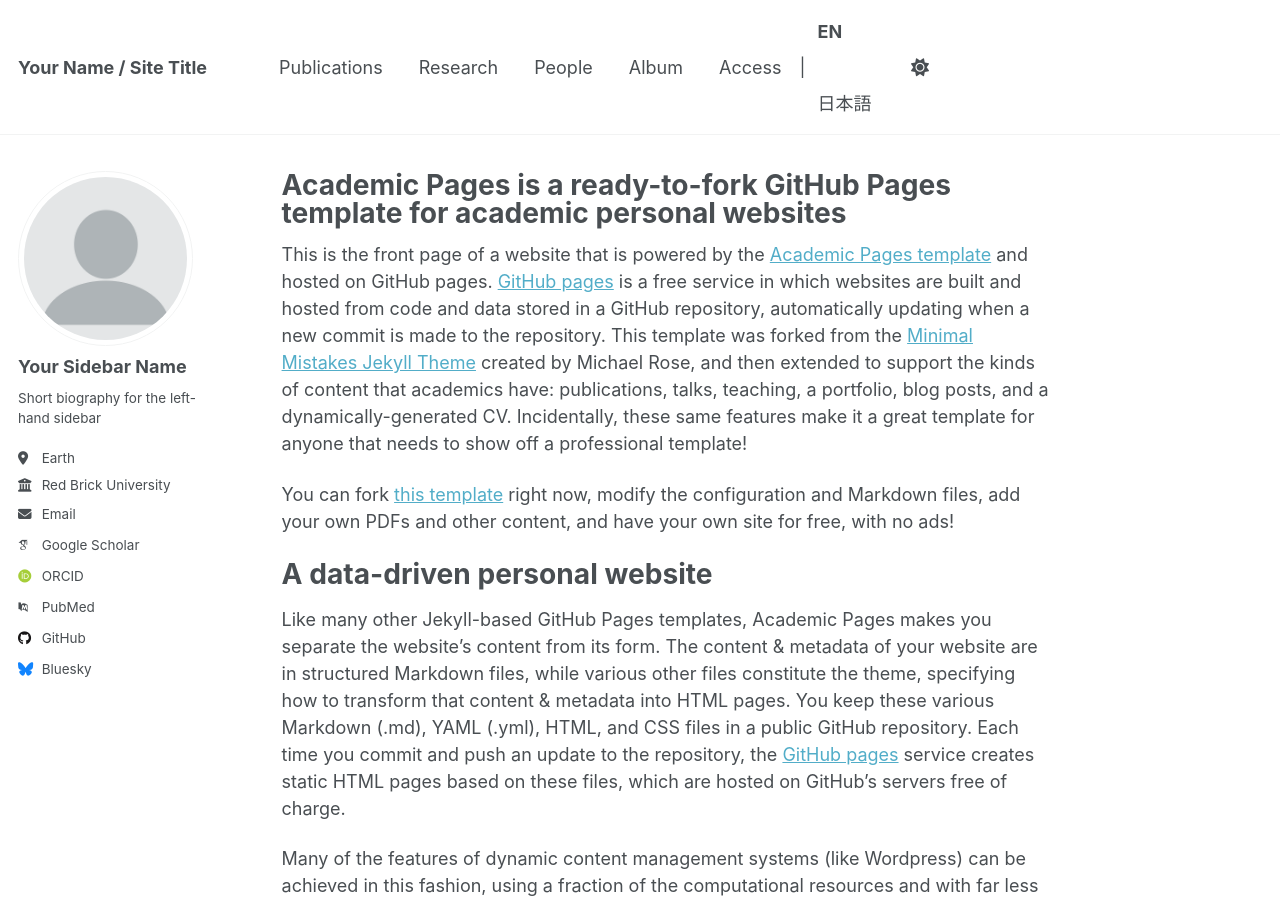
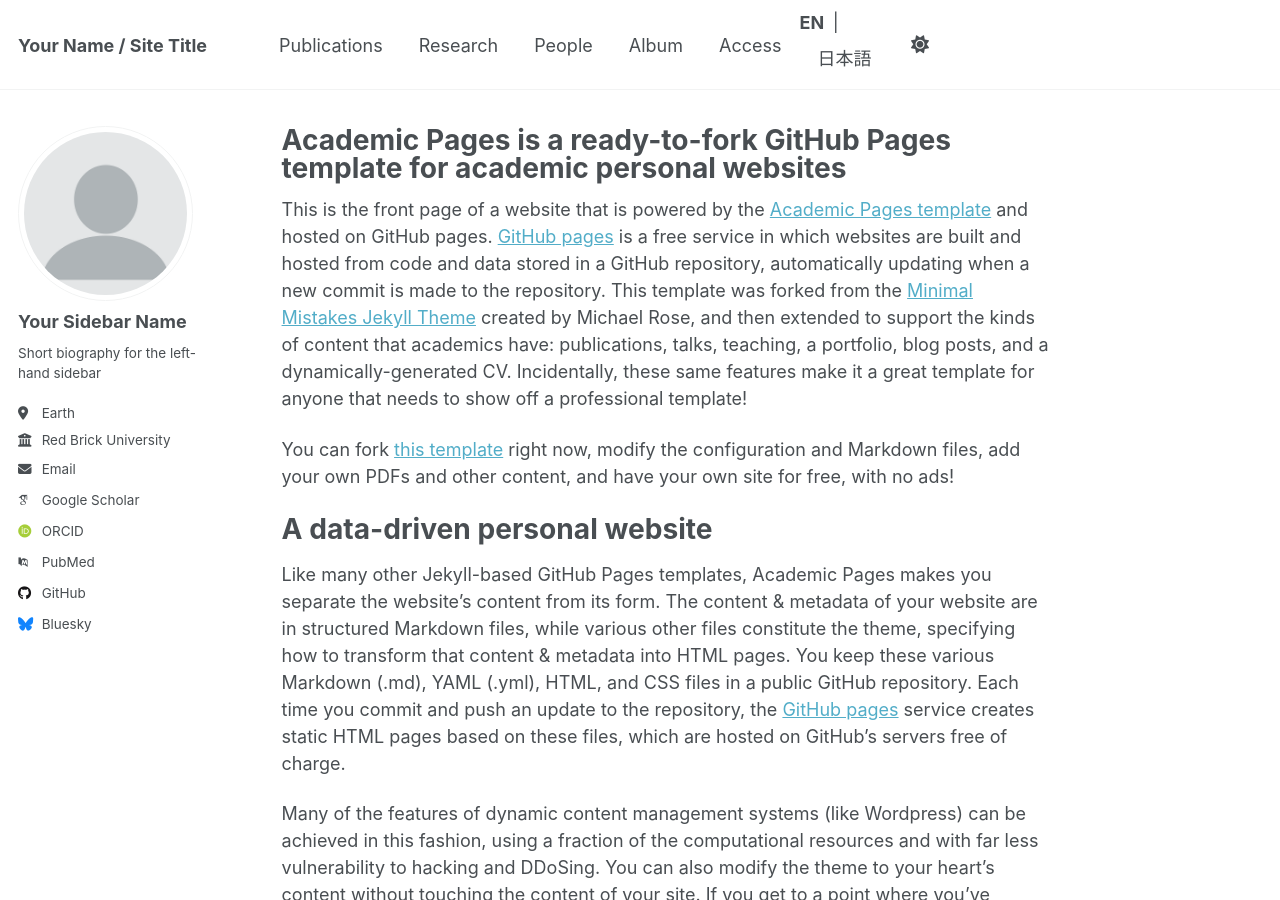
Before and after one commit to GDAC-Lab/gdac-lab.github.io, a Jekyll site: the page built from _pages/about.md, in a window 1280 px wide and 900 px high. Built offline with Jekyll 4.4.1, drawn with Linux system fonts in a browser that asks for light colours; some web fonts are replaced; a script that is not in the unit is left out.

Commit message:
Enhances language switcher with styling

```diff
--- a/_includes/masthead.html
+++ b/_includes/masthead.html
@@ -17,11 +17,11 @@
           {% endfor %}
           <li class="masthead__menu-item persist">
             {% if page.lang == 'ja' %}
-              <a href="{{ page.url | replace: '/ja/', '/' }}">EN</a> | <a href="#"><strong>日本語</strong></a>
+              <a href="{{ page.url | replace: '/ja/', '/' }}" style="text-decoration: none;">EN</a> <span style="margin: 0 0.2em;">|</span> <span style="font-weight: bold;">日本語</span>
             {% elsif page.lang == 'en' %}
-              <a href="#"><strong>EN</strong></a> | <a href="/ja{{ page.url }}">日本語</a>
+              <span style="font-weight: bold;">EN</span> <span style="margin: 0 0.2em;">|</span> <a href="/ja{{ page.url }}" style="text-decoration: none;">日本語</a>
             {% else %}
-              <a href="#"><strong>EN</strong></a> | <a href="/ja/">日本語</a>
+              <span style="font-weight: bold;">EN</span> <span style="margin: 0 0.2em;">|</span> <a href="/ja/" style="text-decoration: none;">日本語</a>
             {% endif %}
           </li>
           <li id="theme-toggle" class="masthead__menu-item persist tail">
```
